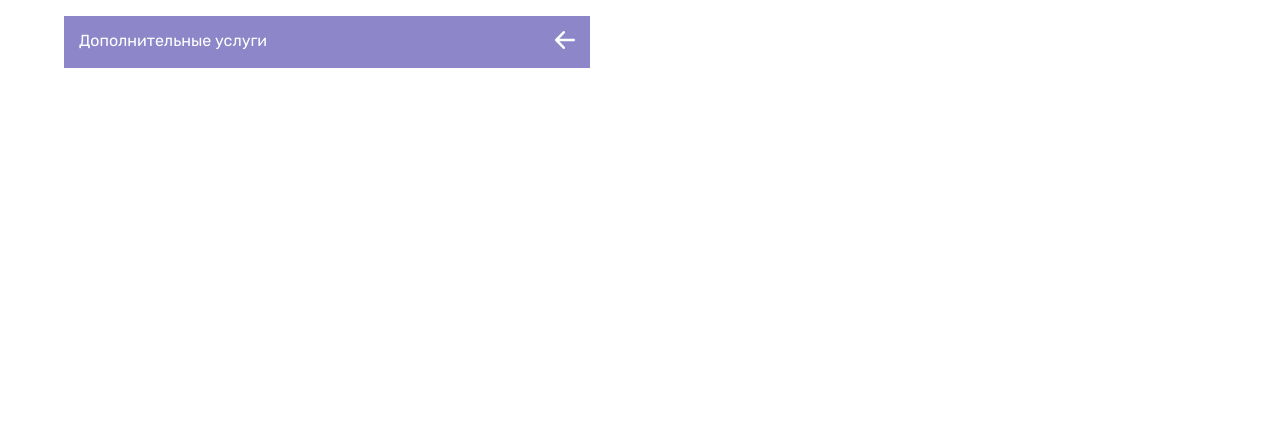
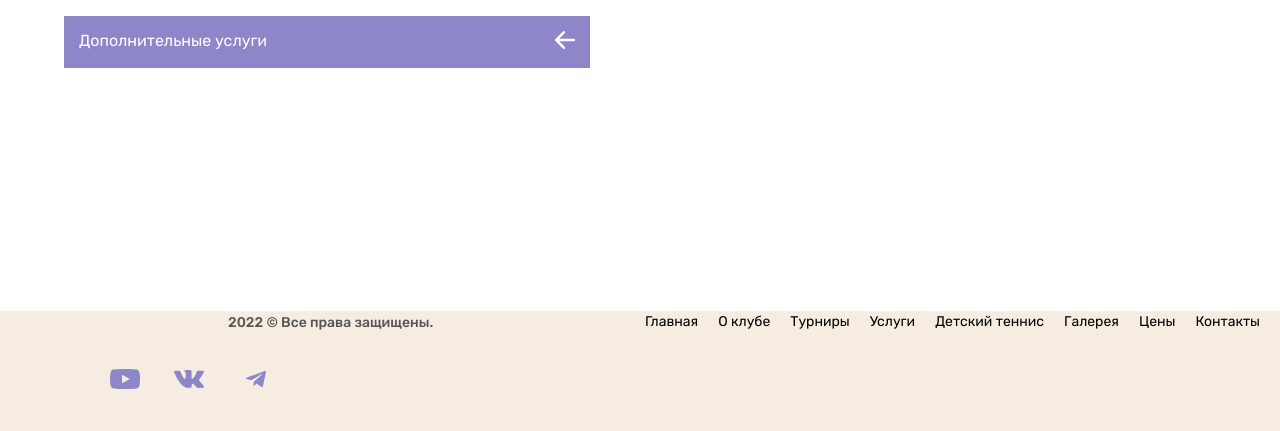
Before and after one commit to Aalym/Tennis, a plain HTML site: page index.html in a window 1280 px wide. Shown: the part 2941-3372 px from the top of the page. Before the commit the page ends 3124 px from the top, so only its background shows below. Drawn offline with nearby package versions, Linux system fonts and the light colour scheme.

Commit message:
addFooter

```diff
--- a/index.html
+++ b/index.html
@@ -250,6 +250,57 @@
         });
     </script>
 
+<footer>
+    <div class="container">
+        <div class="footer_in flex">
+        <div class="footer_left flex">
+            <div class="footer_item">
+                <p class="footer-tennis_footer-tit">2022 © Все права защищены.</p>
+            </div>
+            <div class="footer-item">
+                <ul class="footer-list">
+                    <li><a href="">Главная</a></li>
+                </ul>
+                <ul class="footer-list">
+                    <li><a href="">О клубе</a></li>
+                </ul>
+                <ul class="footer-list">
+                    <li><a href="">Турниры</a></li>
+                </ul>
+                <ul class="footer-list">
+                    <li><a href="">Услуги</a></li>
+                </ul>
+                <ul class="footer-list">
+                    <li><a href="">Детский теннис</a></li>
+                </ul>
+                <ul class="footer-list">
+                    <li><a href="">Галерея</a></li>
+                </ul>
+                <ul class="footer-list">
+                    <li><a href="">Цены</a></li>
+                </ul>
+                <ul class="footer-list">
+                    <li><a href="">Контакты</a></li>
+                </ul>
+            </div>
+            <div class="footer_right flex">
+                <ul class="ft_link">
+                    <li class="footer-link">
+                        <a href="" class="yuotube"><img src="img/icons/youtubetennis.svg" alt=""></a>
+                    </li>
+                    <li class="footer-link">
+                            <a href="" class="waka"><img src="img/icons/wakatennis.svg" alt=""></a>
+                    </li>
+                    <li><div class="footer-link">
+                            <a href="" class="telegram"><img src="img/icons/telegram.svg" alt=""></a>
+                    </li>
+                </ul>
+                </div>
+            </div>
+        </div>
+    </div>
+</footer>
+
 </body>
 </html>
 
--- a/style.css
+++ b/style.css
@@ -255,3 +255,46 @@ h1{
     font-weight: 700;
     font-size: 18px;
 }
+
+
+
+
+.footer_in {
+	background-color: #F7ECE1;
+	width: 100%;
+	margin-top: 10%;
+	display: flex;
+	}
+	.footer-item{
+		display: flex;
+	}
+	.footer-tennis_footer-tit{
+	color: #575555;
+	padding: 3px 312px 0 228px;
+	font-weight: 500;
+	font-size: 14px;
+	white-space: nowrap;
+
+	}
+	.footer-list{
+	display: flex;
+	margin: 0 20px 0 0;
+    font-size: 14px;
+	}
+	.footer-list:hover,.footer-list:focus,.footer-list:active{
+		opacity: .65;
+	}
+	.ft_link{
+		display: flex;
+		margin-top: 30px;
+		align-items: center;
+		margin-left: 110px;
+		font-family: 'Gilroy';
+		font-size: 14px;
+		  color: #333333;
+
+	}
+	.footer-link{
+		margin: 0 9px 30px 0;
+		padding-right: 22px;
+	}
```
